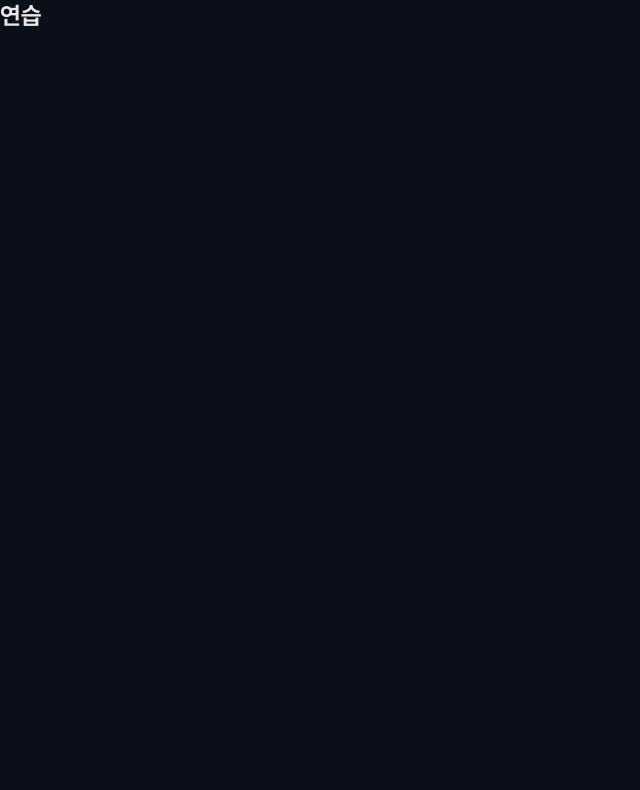
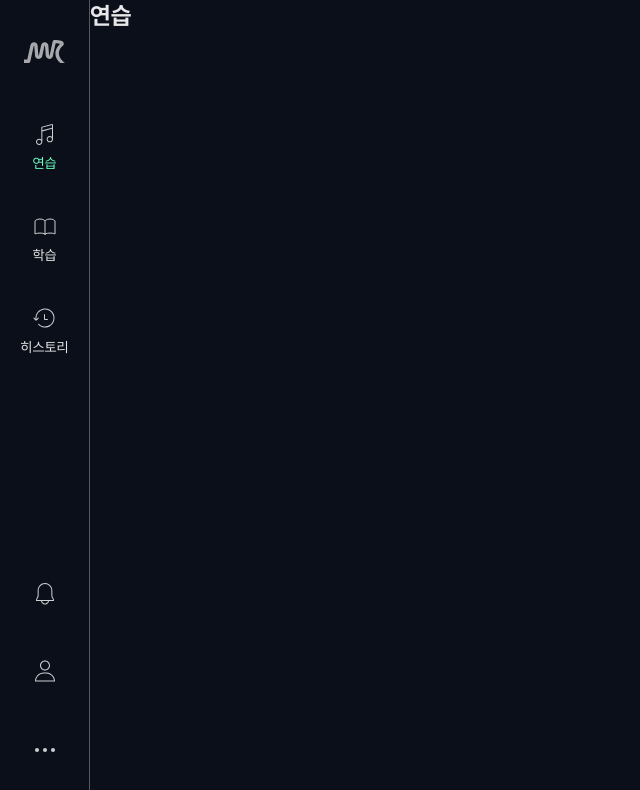
Before and after one commit to Musereview/FE, a React (Vite) app: page /practice in a window 1280 px wide. Shown: the top 790 px of the page, without its empty margins (0-640 px from the left). Built offline with nearby package versions, Linux system fonts and the light colour scheme.

Commit message:
feat: 페이지 기본 레이아웃 구현 및 라우팅 설정(#4)

```diff
--- /dev/null
+++ b/src/layout/AppLayout.tsx
@@ -0,0 +1,14 @@
+import { Outlet } from 'react-router-dom';
+import Navbar from './Navbar';
+
+export default function AppLayout() {
+  return (
+    <div className="flex h-screen overflow-hidden bg-gray-950 text-gray-300">
+      <Navbar />
+
+      <main className="min-w-0 flex-1 overflow-y-auto">
+        <Outlet />
+      </main>
+    </div>
+  );
+}
--- a/src/routes/router.tsx
+++ b/src/routes/router.tsx
@@ -1,4 +1,5 @@
 import { createBrowserRouter } from 'react-router-dom';
+import AppLayout from '@/layout/AppLayout';
 import LandingPage from '@/pages/landing/LandingPage';
 import LoginPage from '@/pages/auth/LoginPage';
 import RoleSelectPage from '@/pages/onboarding/RoleSelectPage';
@@ -80,6 +81,9 @@ export const router = createBrowserRouter([
       },
     ],
   },
+  {
+    element: <AppLayout />,
+    children: [
       {
         path: '/main',
         element: <MainPage />,
@@ -177,6 +181,8 @@ export const router = createBrowserRouter([
           },
         ],
       },
+    ],
+  },
   {
     path: '/loading',
     element: <LoadingPage />,
```
Lines whose indentation alone changed are shown as unchanged.
